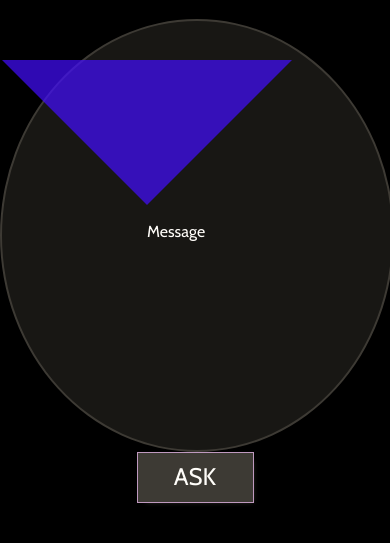
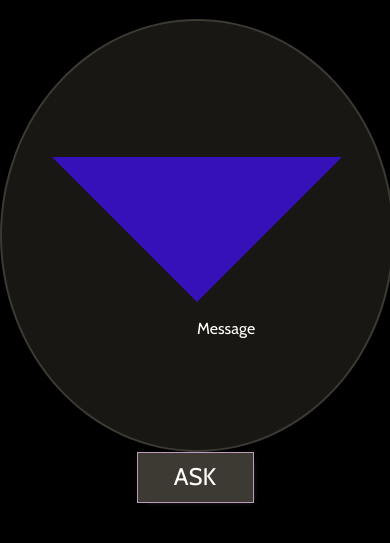
Before and after one commit to maggiewiseman/magic, a plain HTML site: page index.html in a window 390 px wide. Shown: the part 69-612 px from the top of the page. Drawn offline with nearby package versions, Linux system fonts and the light colour scheme.

Commit message:
figured out how to center blue triangle for mobile. Not sure how to get words on top of border...

```diff
--- a/css/main.css
+++ b/css/main.css
@@ -117,7 +117,7 @@ main {
   border: 2px solid #3d3a34;
   border-radius: 50%;
   background-color: rgba(61,58,52, 0.4);
-  position: relative;
+
 }
 
 .btn {
@@ -137,7 +137,9 @@ box-shadow: 4px 4px 5px -5px rgba(61,58,52, 1);
 }
 
 #message-div {
-  position: absolute;
+
+  margin: 0 auto;
+  margin-top: 25%;
   text-align: center;
   height: 0;
   width: 0;
```
